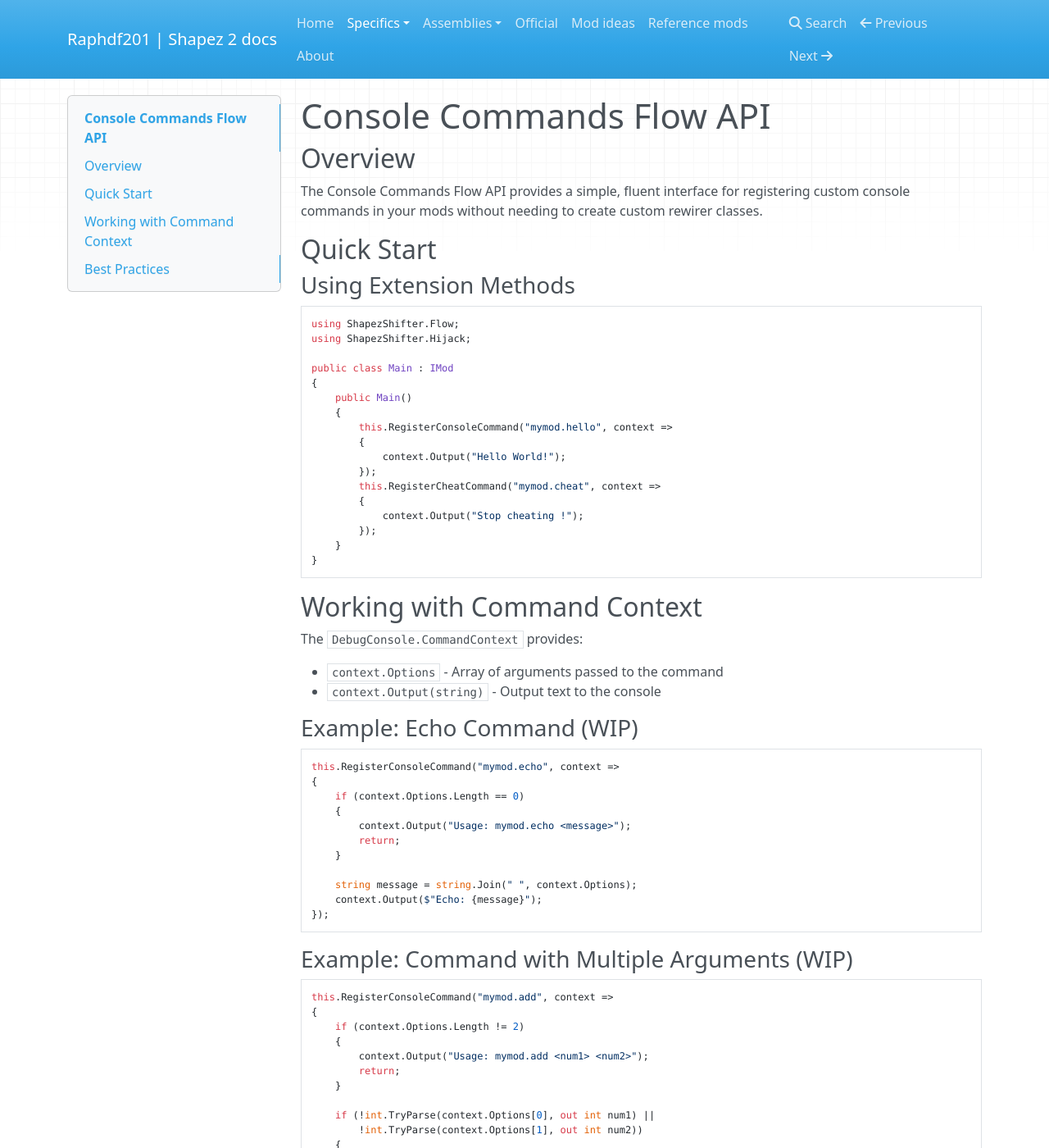
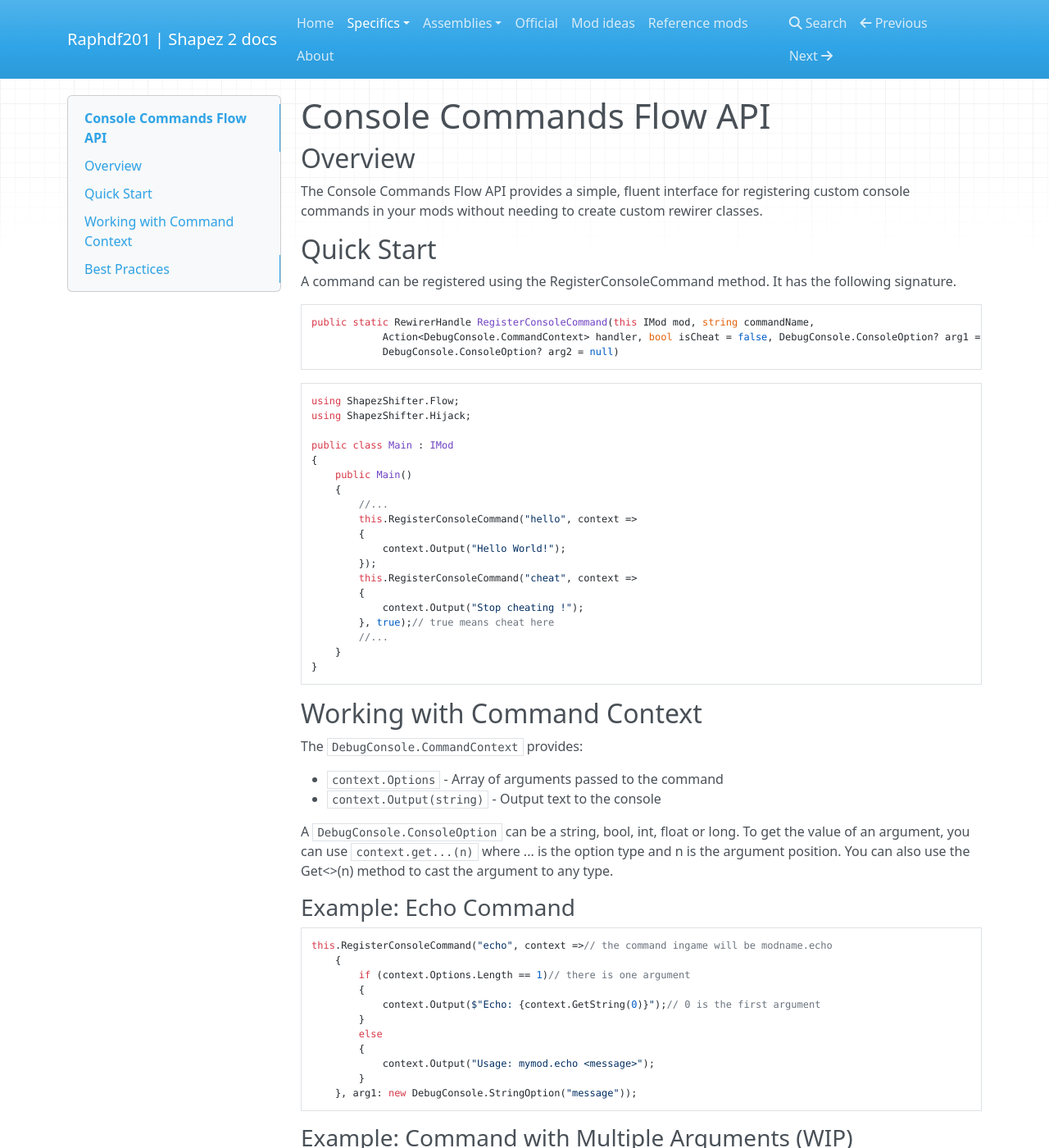
Before and after one commit to Raphdf201/shapez2-docs, an MkDocs documentation site: the page built from docs/consoleCommands.md, in a window 1280 px wide and 1400 px high. Shown: the whole window at 82% size. Built offline with MkDocs 1.6.1, drawn with Linux system fonts in a browser that asks for light colours; nearby versions of some CDN libraries; some of the changed text lies outside the part shown.

Commit message:
Finish consoleCOmmand doc

````diff
--- a/docs/consoleCommands.md
+++ b/docs/consoleCommands.md
@@ -6,7 +6,13 @@ The Console Commands Flow API provides a simple, fluent interface for registerin
 
 ## Quick Start
 
-### Using Extension Methods
+A command can be registered using the RegisterConsoleCommand method. It has the following signature.
+
+```csharp
+public static RewirerHandle RegisterConsoleCommand(this IMod mod, string commandName,
+            Action<DebugConsole.CommandContext> handler, bool isCheat = false, DebugConsole.ConsoleOption? arg1 = null,
+            DebugConsole.ConsoleOption? arg2 = null)
+```
 
 ```csharp
 using ShapezShifter.Flow;
@@ -16,14 +22,16 @@ public class Main : IMod
 {
     public Main()
     {
-        this.RegisterConsoleCommand("mymod.hello", context =>
+        //...
+        this.RegisterConsoleCommand("hello", context =>
         {
             context.Output("Hello World!");
         });
-        this.RegisterCheatCommand("mymod.cheat", context =>
+        this.RegisterConsoleCommand("cheat", context =>
         {
             context.Output("Stop cheating !");
-        });
+        }, true);// true means cheat here
+        //...
     }
 }
 ```
@@ -35,26 +43,30 @@ The `DebugConsole.CommandContext` provides:
 - `context.Options` - Array of arguments passed to the command
 - `context.Output(string)` - Output text to the console
 
-### Example: Echo Command (WIP)
+A `DebugConsole.ConsoleOption` can be a string, bool, int, float or long.
+To get the value of an argument, you can use `context.get...(n)` where ... is the option type and n is the argument position.
+You can also use the Get<>(n) method to cast the argument to any type.
+
+### Example: Echo Command
 
 ```csharp
-this.RegisterConsoleCommand("mymod.echo", context =>
-{
-    if (context.Options.Length == 0)
+this.RegisterConsoleCommand("echo", context =>// the command ingame will be modname.echo
     {
-        context.Output("Usage: mymod.echo <message>");
-        return;
-    }
-
-    string message = string.Join(" ", context.Options);
-    context.Output($"Echo: {message}");
-});
+        if (context.Options.Length == 1)// there is one argument
+        {
+            context.Output($"Echo: {context.GetString(0)}");// 0 is the first argument
+        }
+        else
+        {
+            context.Output("Usage: mymod.echo <message>");
+        }
+    }, arg1: new DebugConsole.StringOption("message"));
 ```
 
 ### Example: Command with Multiple Arguments (WIP)
 
 ```csharp
-this.RegisterConsoleCommand("mymod.add", context =>
+this.RegisterConsoleCommand("add", context =>
 {
     if (context.Options.Length != 2)
     {
@@ -62,25 +74,14 @@ this.RegisterConsoleCommand("mymod.add", context =>
         return;
     }
 
-    if (!int.TryParse(context.Options[0], out int num1) ||
-        !int.TryParse(context.Options[1], out int num2))
-    {
-        context.Output("Error: Invalid numbers");
-        return;
-    }
-
+    int num1 = context.getInt(0);
+    int num2 = context.getInt(1);
     int result = num1 + num2;
     context.Output($"{num1} + {num2} = {result}");
 });
 ```
 
 ## Best Practices
-
-### Command Naming
-
-- Use a namespace prefix: `mymod.commandname`
-- Use lowercase and dot notation
-- Be descriptive: `mymod.spawn.enemy` vs `mymod.se`
 
 ### Error Handling (WIP)
 
@@ -117,7 +118,7 @@ private RewirerHandle _handle;
 
 public Main()
 {
-    _handle = this.RegisterConsoleCommand("mymod.cmd", context =>
+    _handle = this.RegisterConsoleCommand("tempCommand", context =>
     {
         context.Output("temp command");
     });
@@ -137,7 +138,7 @@ If you don't need to remove a command, you can skip storing the handle:
 public Main()
 {
     // Fire-and-forget registration
-    this.RegisterConsoleCommand("mymod.version", context =>
+    this.RegisterConsoleCommand("version", context =>
     {
         context.Output("MyMod v1.0.0");
     });
````
